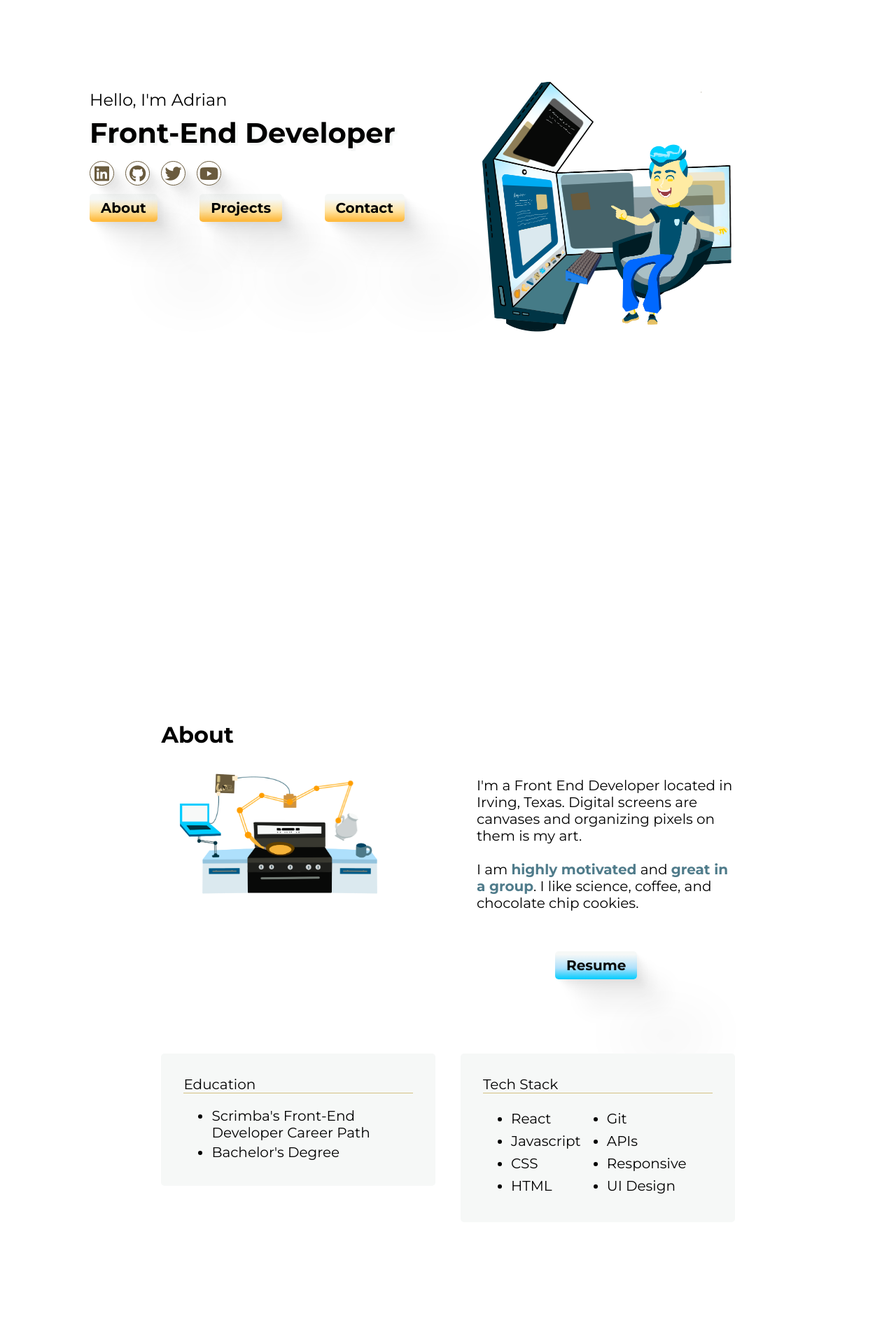
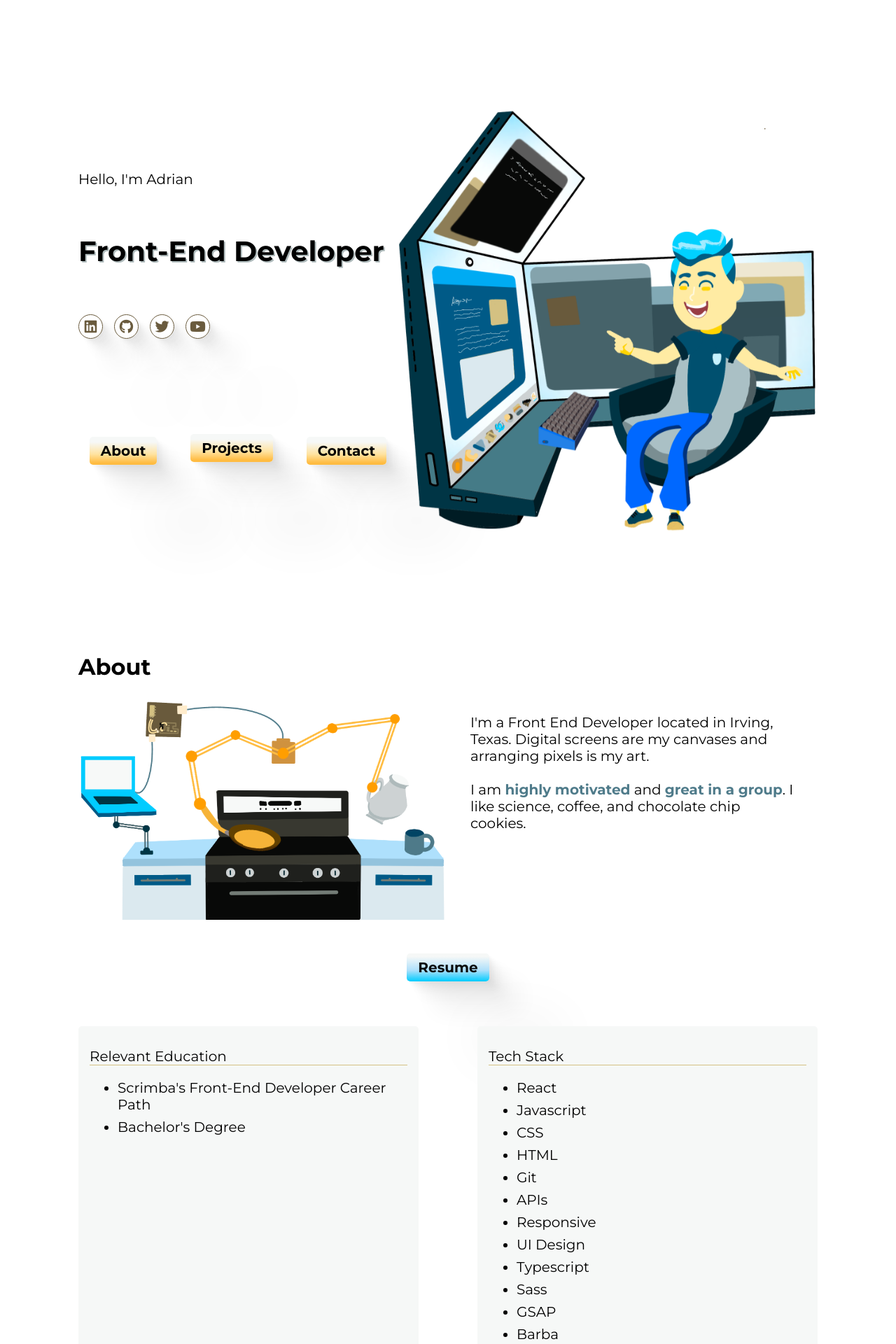
Before and after one commit to adriansseur/portfolio, a React (Create React App) app: page / in a window 1280 px wide. Shown: the top 1920 px of the page at 70% size. Built offline with nearby package versions, Linux system fonts and the light colour scheme.

Commit message:
refactoring positioning to grid

```diff
--- a/src/components/About.js
+++ b/src/components/About.js
@@ -15,13 +15,13 @@ export default function About() {
             <h1>About</h1>
             <div className="about-content">
                 <p className="about-text">
-                    I'm a Front End Developer located in Irving, Texas. Digital screens are canvases and organizing pixels on them is my art.
+                    I'm a Front End Developer located in Irving, Texas. Digital screens are my canvases and arranging pixels is my art.
                     <br /><br />
                     I am <strong>highly motivated</strong> and <strong>great in a group</strong>. I like science, coffee, and chocolate chip cookies. </p>
                 <a href={resume} download>Resume</a>
                 <div className="highlights-container">
                     <div className="education">
-                        <p>Education</p>
+                        <p>Relevant Education</p>
                         <ul>
                             <li>Scrimba's Front-End Developer Career Path</li>
                             <li>Bachelor's Degree</li>
@@ -38,6 +38,10 @@ export default function About() {
                             <li>APIs</li>
                             <li>Responsive</li>
                             <li>UI Design</li>
+                            <li>Typescript</li>
+                            <li>Sass</li>
+                            <li>GSAP</li>
+                            <li>Barba</li>
                         </ul>
                     </div>
                 </div>
--- a/src/components/Contact.js
+++ b/src/components/Contact.js
@@ -18,7 +18,6 @@ export default function Contact() {
                     <input type="text" name="name" required placeholder="Name"></input>
                     <input type="email" name="email" required placeholder="Email Address"></input>
                     <textarea className="form-message" type="text" name="message" required placeholder="Message"></textarea>
-                    {/* <input type="hidden" name="_next" value="https://adriansseur.github.io"></input> */}
                     <button type="submit">Submit</button>
                 </form>
             </div>
--- a/src/index.css
+++ b/src/index.css
@@ -45,6 +45,8 @@
                     4.7px 5.6px 17.9px rgba(0, 0, 0, 0.179),
                     8.8px 10.4px 33.4px rgba(0, 0, 0, 0.216),
                     21px 25px 80px rgba(0, 0, 0, 0.3);
+    --global-margin: 7vh;
+    --laptop-font-size: 1.25rem;
 }
 
 body {
@@ -53,7 +55,7 @@ body {
 }
 
 .portfolio-container {
-    margin: 10%;
+    margin: var(--global-margin);
 }
 
 .hero-container,
@@ -61,8 +63,8 @@ body {
 .projects-container,
 .contact-container {
     margin: auto;
-    max-width: 1350px;
-    min-height: 100vh;
+    max-width: 1550px;
+    min-height: calc(100vh - (var(--global-margin)*2));
 }
 
 .about-container,
@@ -72,13 +74,22 @@ body {
     flex-direction: column;
 }
 
+.hero-container,
+.about-container,
+.projects-container {
+    margin-bottom: var(--global-margin);
+}
+
+/* tablet */
 @media (min-width: 768px) {
+    .portfolio-container {
+        margin: calc(var(--global-margin)*2);
+    }
 
+    .hero-container,
     .about-container,
-    .projects-container,
-    .contact-container {
-        min-height: fit-content;
-        padding: 10%;
+    .projects-container {
+        margin-bottom: calc(var(--global-margin)*2);
     }
 }
 
@@ -88,9 +99,7 @@ body {
     display: flex;
     flex-direction: column;
     align-items: left;
-    /* justify-content: center; */
     position: relative;
-
 }
 
 .name,
@@ -153,8 +162,8 @@ body {
     align-self: center;
     position: relative;
     display: inline-block;
-    width: 40vh;
-    height: 40vh;
+    min-width: 40vh;
+    min-height: 40vh;
 }
 
 .hero-container img {
@@ -167,13 +176,18 @@ body {
     display: flex;
     flex-wrap: wrap;
     justify-content: space-around;
+    align-items: center;
+}
+
+.section-links a:nth-child(2) {
+    margin: 0 1rem;
 }
 
 .section-links a {
     background: linear-gradient(0deg, var(--A3) 7%, var(--A7) 38%, var(--B5) 81%);
     border-radius: 5px;
     font-weight: 700;
-    margin: 0.5rem 0;
+    margin: 0.25rem 0;
     padding: .5rem 1rem;
     box-shadow: var(--unpressed-shadow);
 
@@ -263,60 +277,56 @@ body {
 /* tablet */
 @media (min-width: 768px) {
 
-    .hero-container .images-container {
-        height: 35vw;
-        width: 35%;
-        position: absolute;
-        transform: translate(-1%, -10%);
-        right: 10%;
+    .hero-container {
+        display: grid;
+        grid-template-columns: 1fr 1fr;
+        grid-template-rows: repeat(4, auto);
+
     }
 
-    .section-links {
-        width: 50%;
+    .hero-container .name {
+        margin-top: auto;
+    }
+
+    .hero-container .title {
+        grid-column-start: 1;
+        margin: auto 0;
+    }
+
+    .hero-container .socials {
+        grid-column-start: 1;
+        margin-bottom: auto;
+    }
+
+    .hero-container .section-links {
+        align-items: flex-start;
+    }
+
+    .hero-container .images-container {
+        min-width: 40vw;
+        min-height: 40vw;
+        grid-row-start: 1;
+        grid-row-end: -1;
+        grid-column-start: 2;
+        margin-left: auto;
     }
 }
 
 /* laptop */
 @media (min-width: 1024px) {
 
-    .name {
-        font-size: 1.5rem;
+    .name,
+    .section-links a {
+        font-size: var(--laptop-font-size);
     }
 
     .title {
         font-size: 2.5rem;
-        text-shadow: 4px 4px var(--B5);
-        margin: 0.5rem 0 1rem 0;
     }
 
-    .socials a {
-        font-size: 1.5rem;
-    }
-
-    .section-links {
-        justify-content: space-between;
-        width: 450px;
-        font-size: 1.25rem;
-    }
-
-}
-
-@media (min-width: 1300px) {
     .hero-container .images-container {
-        max-width: 670px;
-        transform: translate(-10%, -10%);
-    }
-}
-
-@media (min-width: 1900px) {
-    .hero-container .images-container {
-        transform: translate(-20%, -10%);
-    }
-}
-
-@media (min-width: 2400px) {
-    .hero-container .images-container {
-        transform: translate(-50%, -10%);
+        min-width: 600px;
+        min-height: 600px;
     }
 }
 
@@ -330,12 +340,6 @@ body {
 .about-content {
     display: flex;
     flex-direction: column;
-}
-
-.about-text {
-    margin: 0;
-    margin-bottom: 1rem;
-    font-size: 16px;
 }
 
 .about-content strong {
@@ -358,7 +362,15 @@ body {
     top: 3px;
     left: 3px;
     box-shadow: var(--pressed-shadow);
+}
 
+.about-content a:hover {
+    background: var(--B7);
+}
+
+.about-content a:focus {
+    background: var(--B7);
+    outline: none;
 }
 
 .highlights-container {
@@ -371,7 +383,6 @@ body {
     background: var(--B5);
     border-radius: 5px;
     padding: 0.5rem 1rem;
-    height: fit-content;
 }
 
 .highlights-container p {
@@ -384,8 +395,8 @@ body {
 
 .about-content .images-container {
     margin: 2rem 0;
-    width: 100%;
-    height: 50vw; /*this fixes overflow*/
+    min-width: 100%;
+    min-height: 50vw; /*this fixes collapsing div*/
     position: relative;
 }
 
@@ -404,105 +415,63 @@ body {
     to {transform: rotate(10deg) translate(-0.9vw, -0.2vw);}
 }
 
-@media (min-width: 400px) {
-    .tech-stack-grid {
-        display: grid;
-        grid-template: auto auto auto auto / auto auto;
-        grid-auto-flow: column;
-    }
-
-    .highlights-container div ul li {
-        margin: 0.25rem 0;
-    }
-}
-
 /* tablet */
 @media (min-width: 768px) {
-    .about-container {
-        position: relative;
-    }
-
-    .about-container h1 {
-        margin: 0;
-    }
 
     .about-content {
-        position: relative;
+        display: grid;
+        grid-template-columns: 1fr 1fr;
+        grid-template-rows: auto auto auto;
     }
 
     .about-container p {
         margin-top: 5%;
-        margin-left: auto;
     }
 
     .about-container a {
-        margin: 1rem 17% 10vw auto;
+        margin: 2rem 0;
+        grid-column-start: 1;
+        grid-column-end: -1;
+        justify-self: center;
     }
 
     .about-text {
-        width: 47%;
+        padding: 0 2rem;
     }
 
     .about-container .images-container {
-        margin-left: 3%;
-        width: 35%;
-        position: absolute;
+        grid-row-start: 1;
+        min-height: 0;
+        height: 25vw;
+        min-width: 0;
+        margin: 0;
+        overflow: hidden;
     }
 
     .highlights-container {
         flex-direction: row;
         justify-content: space-between;
+        grid-row-start: 3;
+        grid-column-start: 1;
+        grid-column-end: -1;
     }
 
     .education,
     .tech-stack {
         width: 43%;
     }
-
-    .left1 {
-        animation: left1 2s linear 0s infinite alternate;
-    }
-
-    .left2 {
-        animation: left2 2s linear 0s infinite alternate;
-    }
-
-    .left3 {
-        animation: left3 2s linear 0s infinite alternate;
-    }
-
-    @keyframes left1 {
-        to {transform: rotate(10deg) translate(-0.9vw, -0.2vw);}
-    }
-
-    @keyframes left2 {
-        to {transform: rotate(-10deg) translate(1.3vw, -1.2vw);}
-    }
-
-    @keyframes left3 {
-        to {transform: rotate(-15deg) translate(1.7vw, -1.4vw);}
-    }
-
 }
 
+/* laptop */
 @media (min-width: 1024px) {
 
     .about-content,
     .about-content p {
-        font-size: 1.25rem;
+        font-size: var(--laptop-font-size);
     }
 
-    .about-content .about-text {
-        width: 45%;
-    }
-
-    .highlights-container div {
-        width: 40%;
-        padding: 1rem 2rem;
-    }
-
-    .about-container a {
-        margin: 5% 17% 7vw auto;
+    .about-content a {
+        margin: 3rem 0;
     }
 }
 
@@ -586,21 +555,11 @@ body {
     margin-right: 0.25rem;
 }
 
-@media (min-width: 400px) {
-    .project {
-        display: flex;
-    }
-
-    .screenshot img {
-        height: initial;
-        width: 100px;
-    }
-
-    .project-text-container {
-        margin-left: 1rem;
-    }
+.secret-code {
+    overflow-wrap: break-word;
 }
 
+/* tablet */
 @media (min-width: 768px) {
 
     .projects-container {
@@ -619,9 +578,10 @@ body {
     }
 
     .project {
-        flex-direction: column;
         width: 27%;
         margin-bottom: 2rem;
+        display: flex;
+        flex-direction: column;
     }
     .project:nth-child(4) {
         margin-bottom: 0;
@@ -646,8 +606,8 @@ body {
     }
 }
 
+/* laptop */
 @media (min-width: 1024px) {
-
     .project {
         border-radius: 10px;
         margin: 0 1rem;
@@ -747,7 +707,7 @@ body {
 }
 
 .contact-container .images-container img {
-    width: 80%;
+    width: 250px;
     position: absolute;
 }
 
@@ -783,52 +743,39 @@ body {
     to {transform: translate(5px, 5px) rotate(10deg)}
 }
 
-@media (min-width: 420px) {
-    .contact-container .images-container img {
-        width: 250px;
-    }
-}
-
+/* laptop */
 @media (min-width: 768px) {
 
     .contact-container {
-        position: relative;
+        min-height: 0;
+        display: grid;
+        grid-template-columns: 1.25fr 0.75fr;
+        grid-template-rows: auto auto;
+        grid-column-gap: 1rem;
     }
 
     .contact-container h1 {
         margin-top: 0;
-    }
-
-    .form {
-        margin-left: 2rem;
-        width: 50%;
-        margin-bottom: 1rem;
+        grid-row-start: 1;
+        grid-column-start: 1;
+        grid-column-end: -1;
     }
 
     .contact-container .images-container {
-        position: absolute;
-        right: 10vw;
-        bottom: 10vw;
-        display: block;
-        width: fit-content;
-        height: fit-content;
-        height: 75%;
+        min-height: 0;
+        max-width: 400px;
+        margin: 0;
+        align-items: flex-end;
     }
     .contact-container .images-container img {
-        width: 250px;
-        right: 0;
-        bottom: 0;
+        width: 100%;
     }
 }
 
 @media (min-width: 1024px) {
 
-    .form {
-        width: 35%;
-        margin: 0 auto;
-        position: relative;
-        right: 15%;
-        padding: 2.5rem;
+    .contact-container .images-container {
+        margin-left: auto;
     }
 
     .form input,
@@ -838,12 +785,4 @@ body {
     .form button {
         font-size: 1.25rem;
     }
-
-    .contact-container .images-container {
-        right: 17vw;
-    }
-
-    .contact-container .images-container img {
-        width: 325px;
-    }
 }
```
